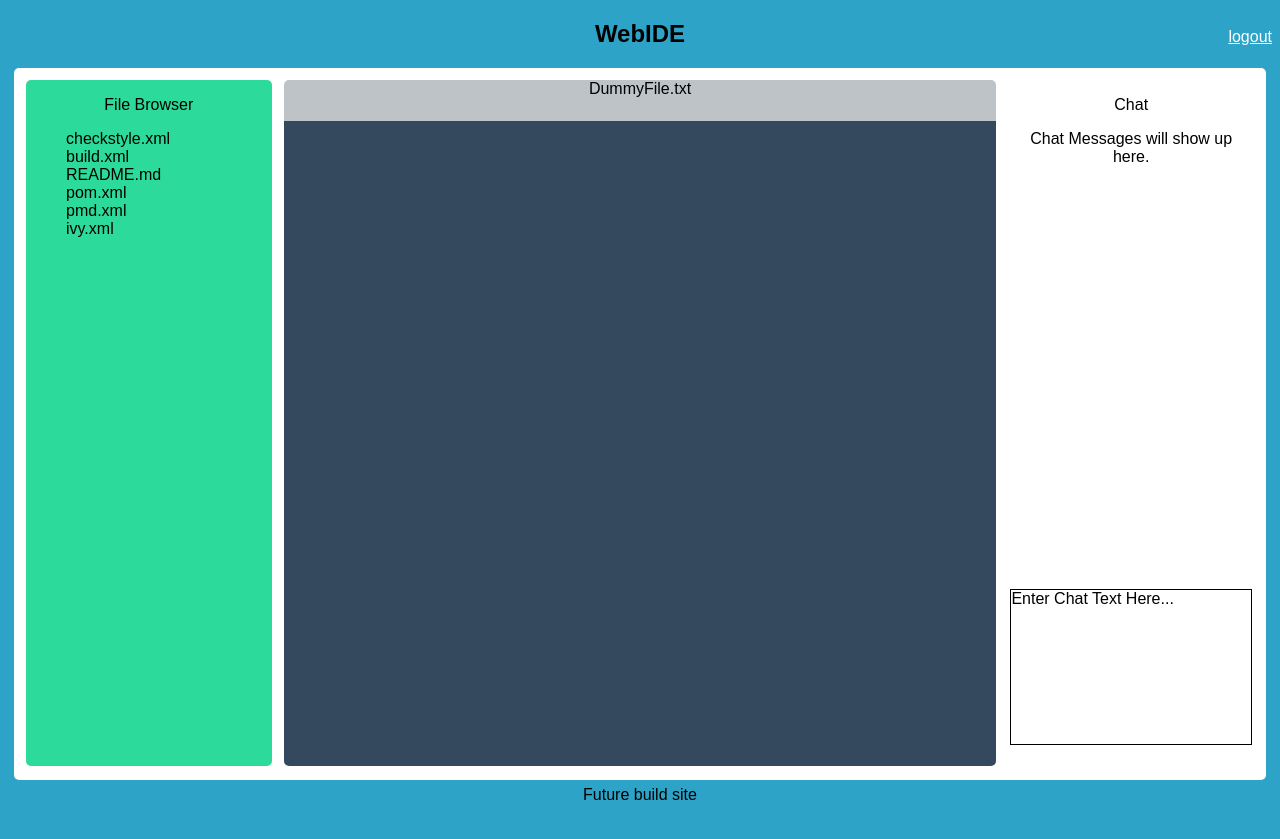
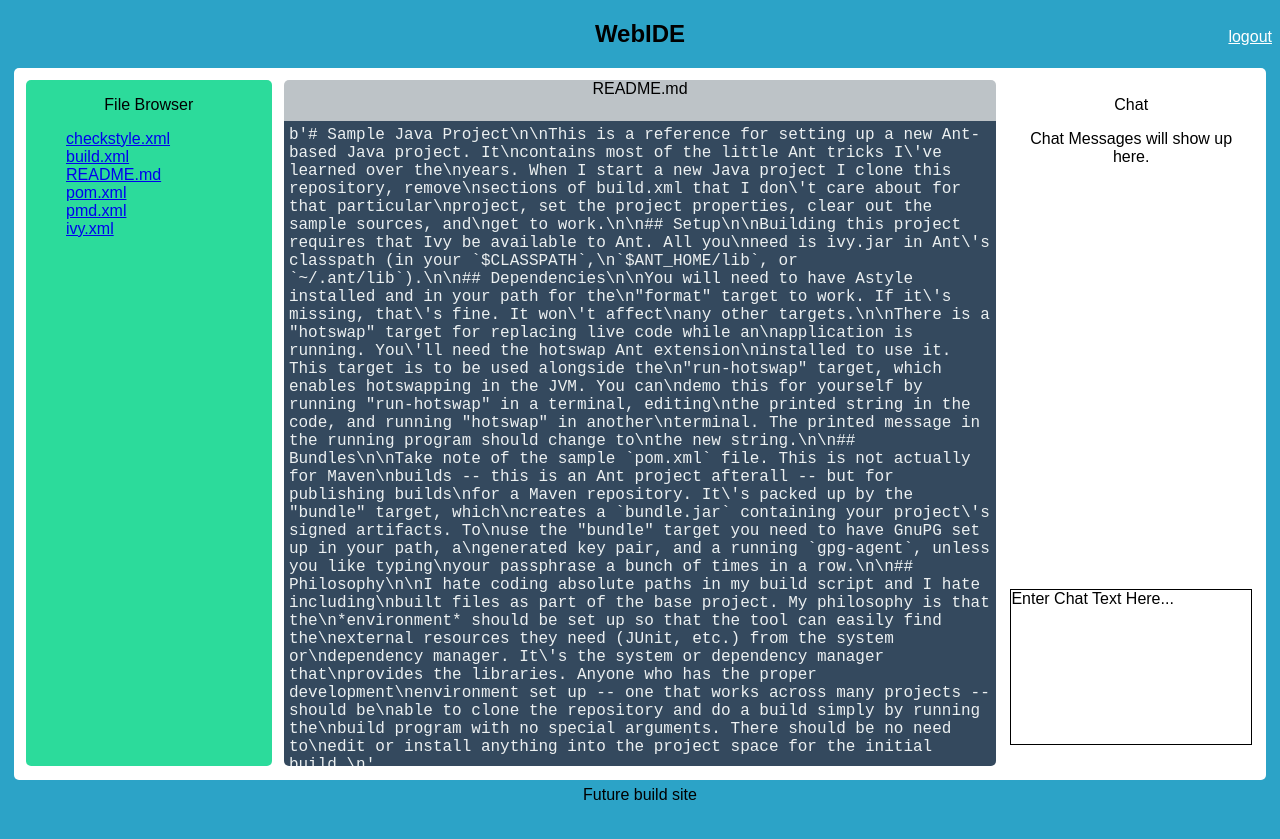
Before and after one commit to ddp34/WebIDEPodgurski2014, a Django app: page /web_ide/editor in a window 1280 px wide. Shown: the top 839 px of the page. Run offline with Django 3.2, Linux system fonts and the light colour scheme; a user stored in the database is signed in; data comes from the database, SQL or seed files in the repository; parts of the project's set-up code (start-up, migrations or seed data) failed here and were passed over; some libraries are stand-ins or nearby versions.

Commit message:
basic file browsing available for root dir files

```diff
--- a/webide/templates/web_ide/editor.html
+++ b/webide/templates/web_ide/editor.html
@@ -8,7 +8,7 @@
 	  <div class="filebrowserview">
 	    <ul class="filelist">
 	      {% for filename in files %}
-	      <li class="filenode">{{ filename }}</li>
+	      <li class="filenode"><a href="#" onclick="openFile('{{ filename }}')">{{ filename }}</a></li>
 	      {% endfor %}
 	    </ul>
 	  </div>
@@ -16,7 +16,7 @@
 
 	<div class="centerpane">
 	  <div class="filename">
-	    DummyFile.txt
+	    README.md
 	  </div>
 	  <textarea id="fileview" class="filecontentsview" spellcheck="false">{{ filetext }}</textarea>
 	</div>
@@ -44,6 +44,12 @@
 //the sync polling interval (in milliseconds). the shorter, the more responsive.
 window['pollinginterval'] = 500
 
+//polling ID, used to stop polling on demand
+window['pollingid'] = 0
+
+//filename of the current file open
+window['curfilename'] = "README.md"
+
 //the client shadow for differential synchronization
 window['shadow'] = "{% filter escapejs %} {{ clishadow }} {% endfilter %}"
 
@@ -52,7 +58,6 @@
 
 //functions
 
-//STACK OVERFLOW
 function setSelectionRange(input, selectionStart, selectionEnd) {
   if (input.setSelectionRange) {
     input.focus();
@@ -66,8 +71,6 @@
     range.select();
   }
 }
-
-//END STACK OVERFLOW
 
 function setCaretToPos (input, pos) {
   setSelectionRange(input, pos, pos);
@@ -93,7 +96,7 @@
 
 $.ajax ({
 url: '/web_ide/editor/',
-data: {clienttext: $("#fileview").val(), clientshadow: window['shadow'], csrfmiddlewaretoken:'{{csrf_token}}', posttype: 'syncrequest'},
+data: {clienttext: $("#fileview").val(), clientshadow: window['shadow'], csrfmiddlewaretoken:'{{csrf_token}}', filename: window['curfilename'], posttype: 'syncrequest'},
 dataType: 'json',
 type: "POST",
 success: function(response) {
@@ -112,7 +115,53 @@
 //sets the sync function to run at the polling interval.
 //originally responded to a button, but now will be called upon page loading.
 function beginSync() {
-setInterval(pingServer, window['pollinginterval']);
+window['pollingid'] = setInterval(pingServer, window['pollinginterval']);
+}
+
+//stops sync function until beginSync() is called again.
+function stopSync() {
+clearInterval(window['pollingid']);
+}
+
+//sleep function
+function sleep(milliseconds) {
+  var start = new Date().getTime();
+  for (var i = 0; i < 1e7; i++) {
+    if ((new Date().getTime() - start) > milliseconds){
+      break;
+    }
+  }
+}
+
+//click function for filebrowser.
+//opens the new file in code editor window
+function openFile(filename) {
+
+//alert(filename);
+
+stopSync();
+//wait for old server responses
+sleep(1000);
+window['curfilename'] = filename;
+$(".filename").text(filename);
+//get new file data from server
+$.ajax({
+
+url: '/web_ide/editor/',
+data: {filename: filename, posttype: 'openfile', csrfmiddlewaretoken: '{{ csrf_token }}'},
+dataType: 'json',
+type: "POST",
+success: function(response) {
+//update client text and shadow
+$("#fileview").val(response.clienttext);
+window['shadow'] = response.clienttext;
+}
+
+});
+
+//restart sync
+beginSync();
+
 }
 
 //start synchronization immediately when document is ready
--- a/webide/web_ide/views.py
+++ b/webide/web_ide/views.py
@@ -53,16 +53,16 @@
         if request.POST['posttype'] == "syncrequest":
             #get server text of file
             try:
-                servertext = ServerText.objects.get(filename="dummyfile.txt")
+                servertext = ServerText.objects.get(filename=request.POST['filename'])
             except ServerText.DoesNotExist:
                 #if the file doesn't exist, create it
-                servertext = ServerText(filename="dummyfile.txt", text="New file!")
+                servertext = ServerText(filename=request.POST['filename'], text="New file")
             #get server shadow, use the csrf token as a unique identifier
             try:
                 servershadow = ServerShadow.objects.get(name=request.POST['csrfmiddlewaretoken'])
             except ServerShadow.DoesNotExist:
                 #if the user doesn't have a server shadow for this file, create one
-                servershadow = ServerShadow(filename="dummyfile.txt", text=request.POST['clienttext'], name=request.POST['csrfmiddlewaretoken'])
+                servershadow = ServerShadow(filename=request.POST['filename'], text=request.POST['clienttext'], name=request.POST['csrfmiddlewaretoken'])
 
             #now that we have all the components, run the sync algorithm
             syncresults = diff_sync_engine.synchronizeDocs(request.POST['clienttext'], request.POST['clientshadow'], servertext.text, servershadow.text)
@@ -78,13 +78,32 @@
             response_data['clienttext'] = syncresults[0]
             response_data['clientshadow'] = syncresults[1]
 
-            return HttpResponse(json.dumps(response_data), content_type="appliation/json")
+            return HttpResponse(json.dumps(response_data), content_type="application/json")
+
+        #open a different file
+        if request.POST['posttype'] == "openfile":
+            print "open file " + request.POST['filename'] + " ..."
+            try:
+                #retrieve server text and push it to user
+                servertext = ServerText.objects.get(filename=request.POST['filename'])
+            except ServerText.DoesNotExist:
+                #create buffer if it doesn't exist already
+                servertext = ServerText(filename=request.POST['filename'], text=project_files.open_file(request.POST['filename']).read())
+                servertext.save()
+            response_data = {}
+            response_data['clienttext'] = servertext.text
+            return HttpResponse(json.dumps(response_data), content_type="application/json")
 
     else:
         #simple GET request
 
-        #retrieve server text and push it to user
-        servertext = ServerText.objects.get(filename="dummyfile.txt")
+        try:
+            #retrieve server text and push it to user
+            servertext = ServerText.objects.get(filename="README.md")
+        except ServerText.DoesNotExist:
+            #create buffer if it doesn't exist already
+            servertext = ServerText(filename="README.md", text=project_files.open_file("README.md").read())
+            servertext.save()
         #list of files in root dir (for now)
         rootfilenames = project_files.list("")[0]
         context = {'filetext': servertext.text, 'clishadow': servertext.text, 'files': rootfilenames}
```
